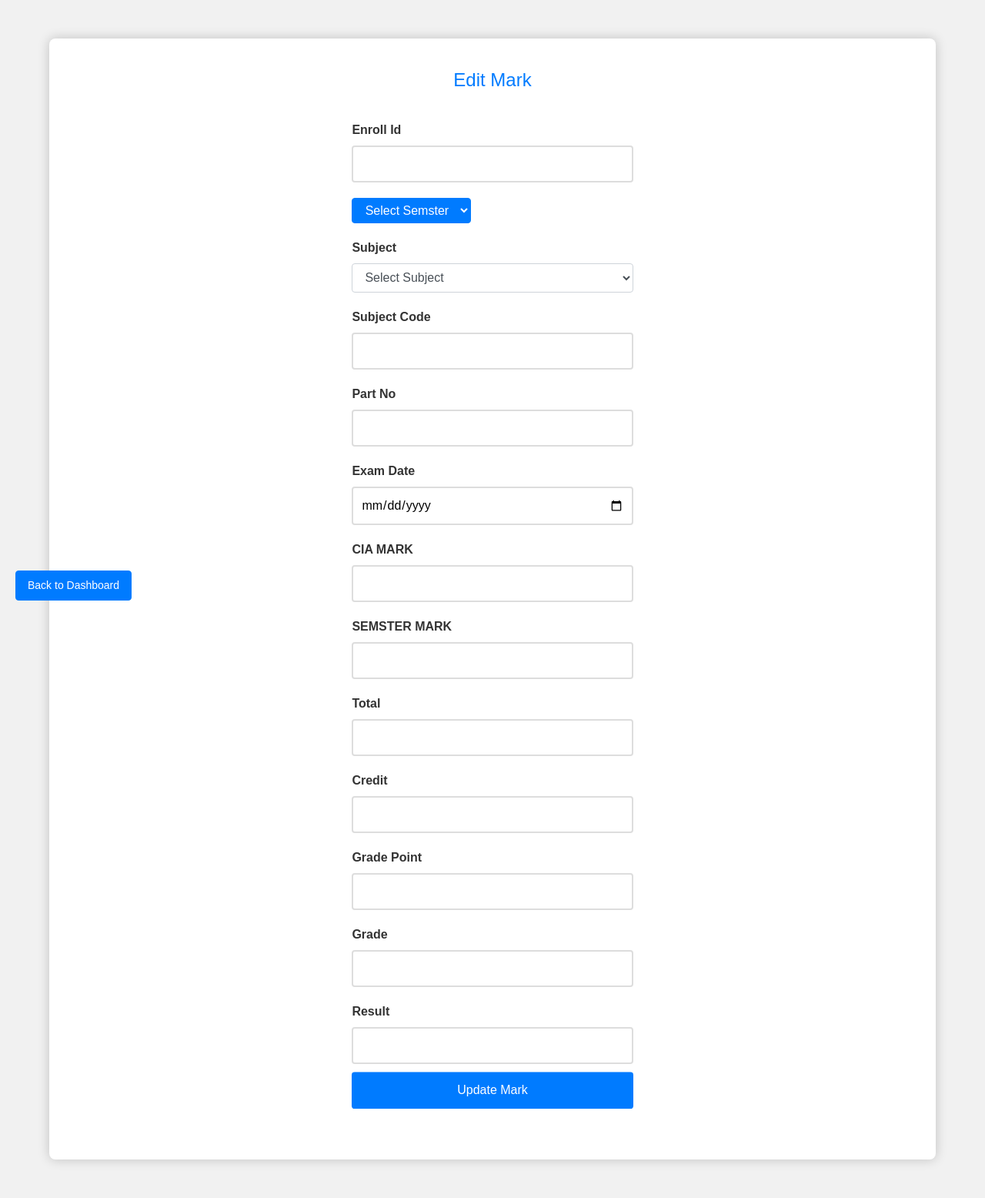
After one commit to mohamedfazil-as/Clg-Project, a Java web app: page /edit_mark.jsp in a window 1280 px wide. The commit adds this page. Shown: the whole page at 77% size. Run offline with Tomcat 11, a stand-in JSP engine, Linux system fonts and the light colour scheme; the template is opened without the code that fills it, so the values that code supplies are empty.

Commit message:
edit_mark

```diff
--- a/Sqldump/Dump20250218/student_management_marks.sql
+++ b/Sqldump/Dump20250218/student_management_marks.sql
@@ -25,7 +25,7 @@ DROP TABLE IF EXISTS `marks`;
 CREATE TABLE `marks` (
   `student_id` int NOT NULL,
   `subject_code` varchar(20) NOT NULL,
-  `semster` varchar(15) NOT NULL,
+  `semster` int NOT NULL,
   `exam_date` date DEFAULT NULL,
   `cia_mark` int DEFAULT NULL,
   `se_mark` int DEFAULT NULL,
@@ -47,4 +47,4 @@ CREATE TABLE `marks` (
 /*!40101 SET COLLATION_CONNECTION=@OLD_COLLATION_CONNECTION */;
 /*!40111 SET SQL_NOTES=@OLD_SQL_NOTES */;
 
--- Dump completed on 2025-02-18 21:23:20
+-- Dump completed on 2025-02-19  0:32:47
--- a/Sqldump/Dump20250218/student_management_students.sql
+++ b/Sqldump/Dump20250218/student_management_students.sql
@@ -37,6 +37,7 @@ CREATE TABLE `students` (
   `enroll_date` date NOT NULL DEFAULT (curdate()),
   `completion_date` date DEFAULT NULL,
   `course_code` varchar(20) NOT NULL,
+  `isDeleted` varchar(1) DEFAULT 'N',
   PRIMARY KEY (`id`),
   UNIQUE KEY `id_UNIQUE` (`id`),
   UNIQUE KEY `enroll_id_UNIQUE` (`enroll_id`),
@@ -55,4 +56,4 @@ CREATE TABLE `students` (
 /*!40101 SET COLLATION_CONNECTION=@OLD_COLLATION_CONNECTION */;
 /*!40111 SET SQL_NOTES=@OLD_SQL_NOTES */;
 
--- Dump completed on 2025-02-18 21:23:20
+-- Dump completed on 2025-02-19  0:32:47
--- a/src/main/java/org/student/mgmt/db/DBConnection.java
+++ b/src/main/java/org/student/mgmt/db/DBConnection.java
@@ -12,7 +12,7 @@ public class DBConnection {
 		try {
 			Class.forName("com.mysql.cj.jdbc.Driver");
 
-			conn = DriverManager.getConnection("jdbc:mysql://localhost:3306/student_management", "root", "admin123");
+			conn = DriverManager.getConnection("jdbc:mysql://localhost:3306/student_mgmt", "root", "admin123");
 
 		} catch (ClassNotFoundException | SQLException e) {
 			// TODO Auto-generated catch block
--- a/src/main/java/org/student/mgmt/servlet/AddMarkServlet.java
+++ b/src/main/java/org/student/mgmt/servlet/AddMarkServlet.java
@@ -1,4 +1,3 @@
-
 package org.student.mgmt.servlet;
 
 import java.io.IOException;
--- a/src/main/java/org/student/mgmt/servlet/MarkSearchServlet.java
+++ b/src/main/java/org/student/mgmt/servlet/MarkSearchServlet.java
@@ -99,7 +99,7 @@ public class MarkSearchServlet extends HttpServlet {
 		                    partWiseMarks.put(subject.getPartNo(), new int[]{0, 0});
 		                }
 		                int [] data = partWiseMarks.get(subject.getPartNo());
-		                data[0] += mark.getSubjectTotal(); // Sum of marks
+		                data[0] += mark.getSubGradePoint(); // Sum of marks
 		                data[1] += 1;
 
 
--- a/src/main/java/org/student/mgmt/servlet/MarkServlet.java
+++ b/src/main/java/org/student/mgmt/servlet/MarkServlet.java
@@ -49,6 +49,7 @@ public class MarkServlet extends HttpServlet {
             request.setAttribute("studentId", request.getParameter("studentId"));
             RequestDispatcher dispatcher = request.getRequestDispatcher("add_mark.jsp");
             dispatcher.forward(request, response);
+
            // response.sendRedirect("add_mark.jsp?enroll_id=" + request.getParameter("enrollId") +"studentId="+request.getAttribute("studentId")   );
         } catch (Exception e) {
             e.printStackTrace();
--- /dev/null
+++ b/src/main/webapp/edit_mark.jsp
@@ -0,0 +1,234 @@
+<%@ page language="java" contentType="text/html; charset=UTF-8" %>
+<%@ taglib uri="http://java.sun.com/jsp/jstl/core" prefix="c" %>
+<html lang="en">
+<head>
+    <meta charset="UTF-8">
+    <meta name="viewport" content="width=device-width, initial-scale=1.0">
+    <title>Edit Mark</title>
+    <link href="https://stackpath.bootstrapcdn.com/bootstrap/4.5.2/css/bootstrap.min.css" rel="stylesheet">
+      <link rel="stylesheet" type="text/css" href="${pageContext.request.contextPath}/css/studentmanage.css">
+
+    <style>
+
+
+    </style>
+     <script>
+        function updateSubjectDetails() {
+            // Get selected option
+            var select = document.getElementById("subjectname");
+            var selectedOption = select.options[select.selectedIndex];
+
+            // Get data attributes
+            var subjectCode = selectedOption.getAttribute("data-subjectCode");
+            var credit = selectedOption.getAttribute("data-credit");
+            var part = selectedOption.getAttribute("data-part");
+
+            // Populate input fields
+            //subject_name
+//subject_part
+//subject_tot
+//subject_credit
+//subject_gradepoint
+//grade
+//result
+//cia_mark
+//se_mark
+//subject_tot
+            document.getElementById("subject_code").value = subjectCode || "";
+            document.getElementById("subject_credit").value = credit ;
+            document.getElementById("subject_part").value = part ;
+
+        }
+        function calculateMark(){
+         var ciaMark = document.getElementById("cia_mark").value;
+         var seMark = document.getElementById("se_mark").value;
+
+         var intCiaMark = parseInt(ciaMark) ;
+         var intSeMark = parseInt(seMark) ;
+
+         if(isNaN(intCiaMark)||isNaN(intSeMark)) {
+         }else {
+        	  var subTot = intCiaMark+intSeMark;
+        	    document.getElementById("subject_tot").value = subTot  ;
+         }
+         var resultData = calculateGradeAndResult(subTot);
+
+         // Populate grade and result fields
+         document.getElementById("grade").value = resultData.grade;
+         document.getElementById("subject_gradepoint").value = resultData.cgpa;
+         document.getElementById("result").value = resultData.result;
+       }
+        function calculateGradeAndResult(subTot) {
+            // Convert subTot (out of 100) to CGPA (out of 10)
+            let cgpa = (subTot * 10) / 100;
+            let grade, classification, result;
+
+            // Determine Grade and Classification based on CGPA
+            if (cgpa >= 9.5 && cgpa <= 10) {
+                grade = "O+";
+
+            } else if (cgpa >= 9.0) {
+                grade = "O";
+
+            } else if (cgpa >= 8.5) {
+                grade = "D++";
+
+            } else if (cgpa >= 8.0) {
+                grade = "D+";
+
+            } else if (cgpa >= 7.5) {
+                grade = "D";
+
+            } else if (cgpa >= 7.0) {
+                grade = "A++";
+
+            } else if (cgpa >= 6.5) {
+                grade = "A+";
+
+            } else if (cgpa >= 6.0) {
+                grade = "A";
+
+            } else if (cgpa >= 5.5) {
+                grade = "B+";
+
+            } else if (cgpa >= 5.0) {
+                grade = "B";
+
+            } else if (cgpa >= 4.5) {
+                grade = "C+";
+
+            } else if (cgpa >= 4.0) {
+                grade = "U";
+
+            } else {
+                grade = "U";
+
+            }
+
+            // Determine Pass or Fail
+            result = (cgpa >= 5.0) ? "P" : "F";
+
+            return {
+                subTot,
+                cgpa: cgpa.toFixed(1), // Format to 1 decimal place
+                grade,
+                classification,
+                result
+            };
+        }
+
+    </script>
+</head>
+<body>
+
+    <div class="form-container">
+        <div class="form-header">
+            <h3>Edit Mark</h3>
+        </div>
+        <form action="UpdateMarkServlet" method="post">
+
+        	  <div class="form-group">
+                <label for="enrollId">Enroll Id  </label>
+                <input type="text" id="enrollId" name="enrollId" readonly value ="${enrollId}">
+            </div>
+            <div class="form-group">
+
+                <input type="text" id="studentId" name="studentId" hidden  value ="${studentId}">
+            </div>
+
+      <!--      <div class="form-group">
+                <label for="subjectcode">Subject Code</label>
+                <input type="text" id="subjectcode" name="subjectcode" required>
+            </div> -->
+          <!--   <div class="form-group">
+                <label for="semster">SEMSTER  </label>
+                <input type="text" id="semster" name="semster" required>
+            </div>  -->
+          <div class="form-group">
+        <select id ="semster" name="semster" class="btn btn-primary dropdown-toggle" aria-label="Default select example">
+            <option selected>Select Semster</option>
+            <option value="1">Semster-I</option>
+            <option value="2">Semster-II</option>
+            <option value="3">Semster-III</option>
+            <option value="4">Semster-IV</option>
+            <option value="5">Semster-V</option>
+            <option value="6">Semster-VI</option>
+
+</select>
+</div>
+
+
+
+<div class="form-group">
+    <label for="subjectname">Subject</label>
+    <select id="subjectname" name="subjectname" class="form-control" onchange="updateSubjectDetails()" required>
+        <option value="">Select Subject </option>
+        <c:forEach items="${subjectList}" var="subject">
+          <option value="${subject.subjectName}"
+                data-subjectCode="${subject.subjectCode}"
+                data-credit="${subject.credit}"
+                data-part="${subject.partNo}">
+                ${subject.subjectName}
+
+          </option>
+
+</c:forEach>
+ </select>
+
+
+</div>
+
+            <div class="form-group">
+                <label for="subject_code">Subject Code</label>
+                <input type="text" id="subject_code" name="subject_code" readonly>
+            </div>
+            <div class="form-group">
+                <label for="subject_part">Part No </label>
+                <input type="text" id="subject_part" name="subject_part" readonly>
+            </div>
+
+
+
+             <div class="form-group">
+                <label for="exam_date">Exam Date </label>
+                <input type="date" id="exam_date" name="exam_date" required>
+            </div>
+             <div class="form-group">
+                <label for="cia_mark">CIA MARK </label>
+                <input type="text" id="cia_mark" name="cia_mark"  onchange="calculateMark()" required>
+            </div>
+             <div class="form-group">
+                <label for="se_mark">SEMSTER MARK </label>
+                <input type="text" id="se_mark" name="se_mark"  onchange="calculateMark()" required>
+            </div>
+             <div class="form-group">
+                <label for="subject_tot">Total </label>
+                <input type="text" id="subject_tot" name="subject_tot" readonly>
+             </div>
+              <div class="form-group">
+                <label for="subject_credit">Credit </label>
+                <input type="text" id="subject_credit" name="subject_credit" readonly>
+            </div>
+            <div class="form-group">
+                <label for="subject_gradepoint">Grade Point </label>
+                <input type="text" id="subject_gradepoint" name="subject_gradepoint" readonly>
+            </div>
+            <div class="form-group">
+                <label for="grade">Grade  </label>
+                <input type="text" id="grade" name="grade" readonly>
+            </div>
+             <div class="form-group">
+                <label for="result">Result  </label>
+                <input type="text" id="result" name="result"  readonly>
+            </div>
+
+
+
+            <button type="submit" class="btn-submit">Update Mark</button>
+            <a href="dashboard.jsp" class="btn btn-primary back-link">Back to Dashboard</a>
+
+        </form>
+    </div>
+
+</body>
+</html>
```
Also changed, not shown: Sqldump/Dump20250218/student_management_course.sql (+32 -1 lines), Sqldump/Dump20250218/student_management_subjects.sql (+59 -1 lines), Sqldump/Dump20250218/student_management_users.sql (+22 -1 lines), src/main/java/org/student/mgmt/servlet/DeleteMarkServlet.java (added, +47 -0 lines), src/main/java/org/student/mgmt/servlet/GetMarkByStudent.java (added, +89 -0 lines), src/main/java/org/student/mgmt/servlet/UpdateMarkServlet.java (added, +52 -0 lines), src/main/webapp/addStudent.jsp (+11 -12 lines), src/main/webapp/view_mark.jsp (+14 -4 lines), README.md (added).
